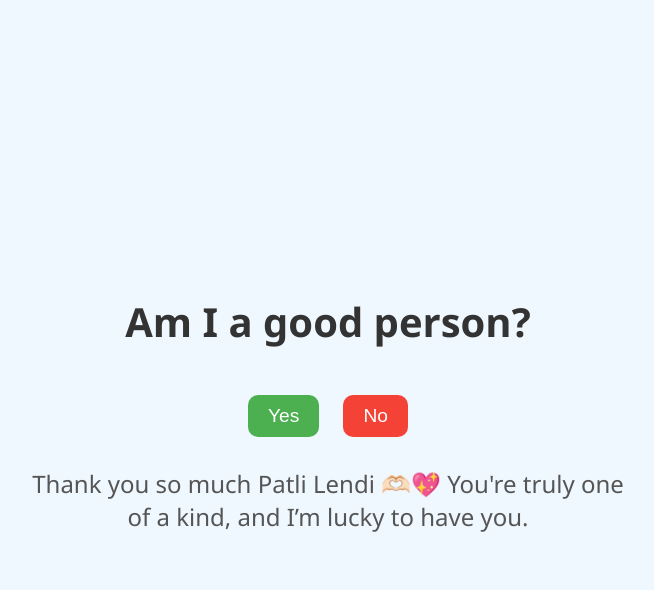
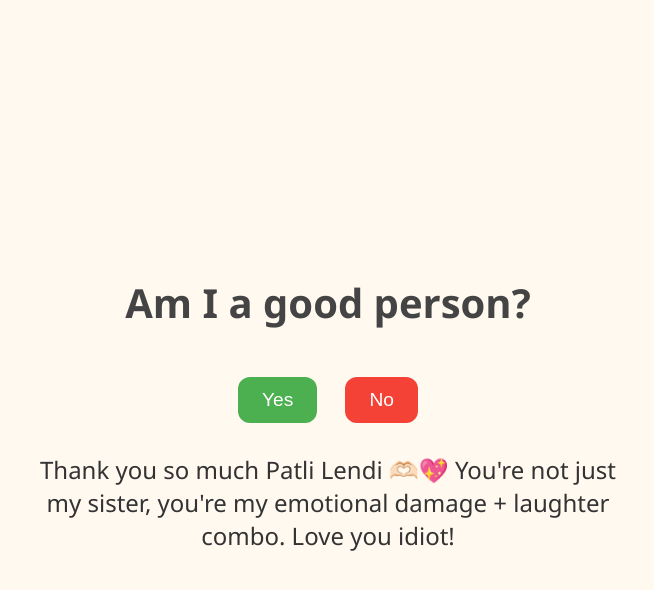
Before and after one commit to harshkumarofficial106-beep/Behnaa, a plain HTML site: page index.html in a window 1280 px wide. Both pictures are taken after a click on the button "Yes". Shown: the whole page, without its empty margins (312-966 px from the left). Drawn offline with Linux system fonts and the light colour scheme.

Commit message:
Update index.html

```diff
--- a/index.html
+++ b/index.html
@@ -6,7 +6,7 @@
   <style>
     body {
       font-family: 'Segoe UI', Tahoma, Geneva, Verdana, sans-serif;
-      background-color: #f0f8ff;
+      background-color: #fff9f0;
       display: flex;
       flex-direction: column;
       justify-content: center;
@@ -17,19 +17,19 @@
     }
     h1 {
       font-size: 2.5rem;
-      color: #333;
+      color: #444;
     }
     .buttons {
       margin-top: 20px;
     }
     button {
-      padding: 10px 20px;
-      margin: 0 10px;
+      padding: 12px 24px;
+      margin: 0 12px;
       font-size: 1.2rem;
       border: none;
-      border-radius: 10px;
+      border-radius: 12px;
       cursor: pointer;
-      transition: background-color 0.3s ease;
+      transition: all 0.3s ease;
     }
     .yes {
       background-color: #4CAF50;
@@ -42,7 +42,7 @@
     .message {
       margin-top: 30px;
       font-size: 1.5rem;
-      color: #555;
+      color: #333;
       max-width: 600px;
     }
   </style>
@@ -57,21 +57,21 @@
     let noCount = 0;
 
     const messages = [
-      "Hey... I know sometimes you feel down, but that doesn't mean you're not good. Try again 💛",
-      "Please don’t be so harsh on yourself. You have a beautiful heart 💖",
-      "I refuse to believe you're not good. You're amazing in ways you don't even see ✨",
-      "Come on now, don’t do this. You're a kind soul, truly 🌈",
-      "Even the stars would vouch for your goodness. Don't doubt it 🌟",
-      "You’ve made someone smile today — maybe even me. You ARE good 😊",
-      "Every 'No' is hurting my heart 😔. Please press Yes...",
-      "Your presence makes this world a better place. You matter ❤",
-      "Not everyone sees their worth — but I see yours clearly 👀💫",
-      "Okay that's it! Press Yes already... because Patli Lendi deserves to know how loved she is 💕"
+      "Oye Patli Lendi, tu sach me 'No' dabayi? 😭 Bhai tera dil toot gaya...",
+      "Mat kar yaar aise... tu hi toh kehti hai ‘kaha gaand mara raha h’ — ab tu hi bata 😩",
+      "Sister se insult mile toh banda seriously doubt karne lagta hai apne upar 😂",
+      "Acha thik hai, maybe I'm not perfect... but teri life me hu na, wo hi kaafi hai 🥹",
+      "Mat dabaya kar 'No', tujhe kya maza aata hai bhai ko rulake 😔",
+      "Tu toh woh hai jo sabke saamne bolti hai ‘Ye mera bhai hai!’ — ab no kaise bol diya 😩",
+      "Teri hassi, tere gaali, sab yaad hai mujhe... ab ek 'Yes' bhi de de behna 🥺",
+      "Jab tu nahi hoti, ghar suna lagta hai... tu toh mera chirping chipkali hai 🦎❤",
+      "Har jagah bolta hu ‘meri Patli Lendi best hai’ — aur tu mujhe badnaam kar rhi h 🥲",
+      "Bas karo behna! Press Yes warna mummy ko bol dunga tu 'No' dabati hai apne bhai ko 😤😂"
     ];
 
     function showYes() {
-      document.getElementById('message').innerHTML = "Thank you so much Patli Lendi 🫶🏻💖 You're truly one of a kind, and I’m lucky to have you.";
-      noCount = 0; // reset
+      document.getElementById('message').innerHTML = "Thank you so much Patli Lendi 🫶🏻💖 You're not just my sister, you're my emotional damage + laughter combo. Love you idiot!";
+      noCount = 0;
     }
 
     function showNo() {
@@ -79,7 +79,7 @@
         document.getElementById('message').innerHTML = messages[noCount];
         noCount++;
       } else {
-        document.getElementById('message').innerHTML = "Okay okay, enough now 😤... Press Yes for Patli Lendi’s sake! ❤";
+        document.getElementById('message').innerHTML = "Tu pagal hai kya? Ab bas bhi kar 😩 — Just press YES for your emotional bhai! 🥺❤";
       }
     }
   </script></body>
```
